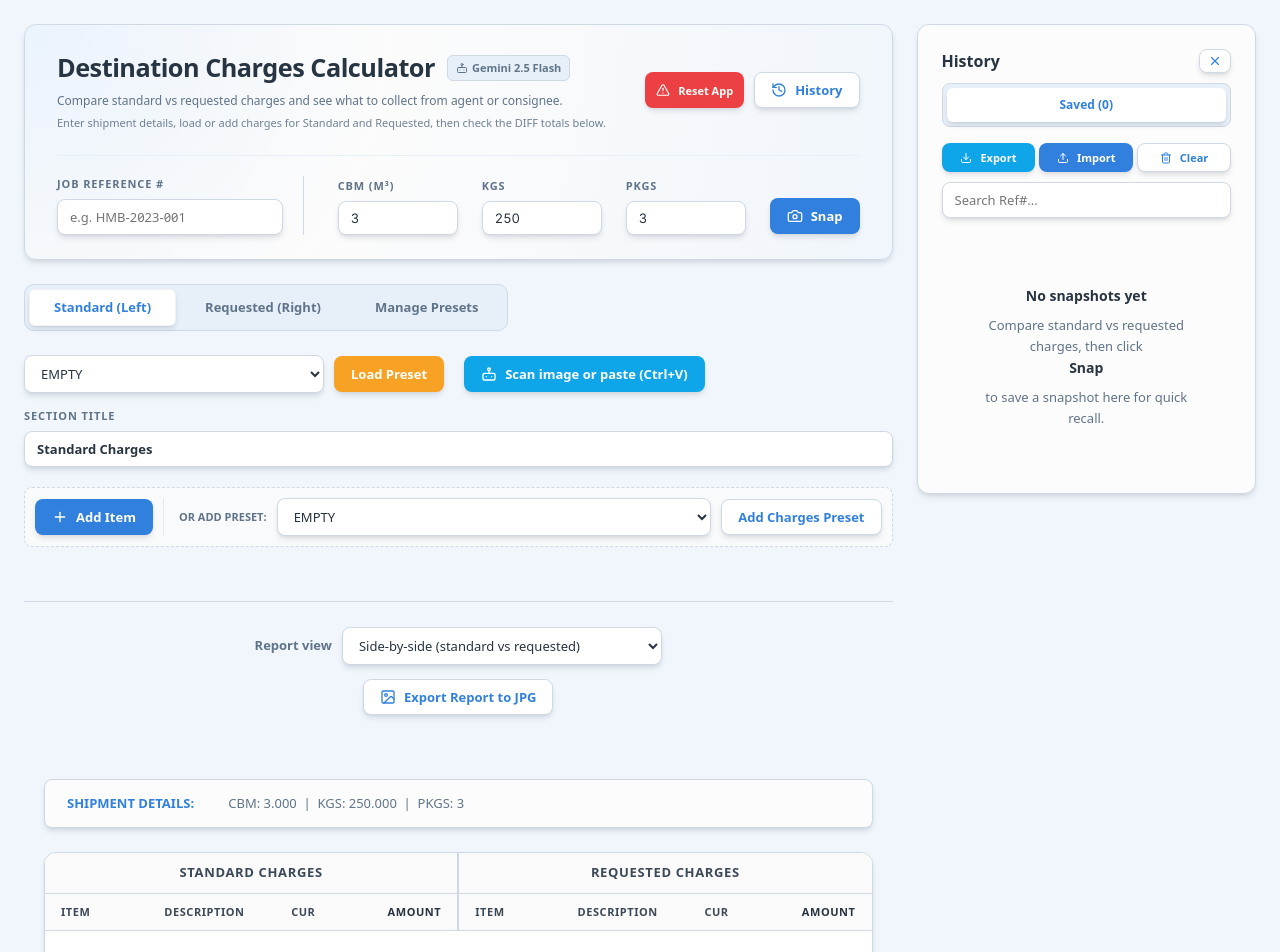
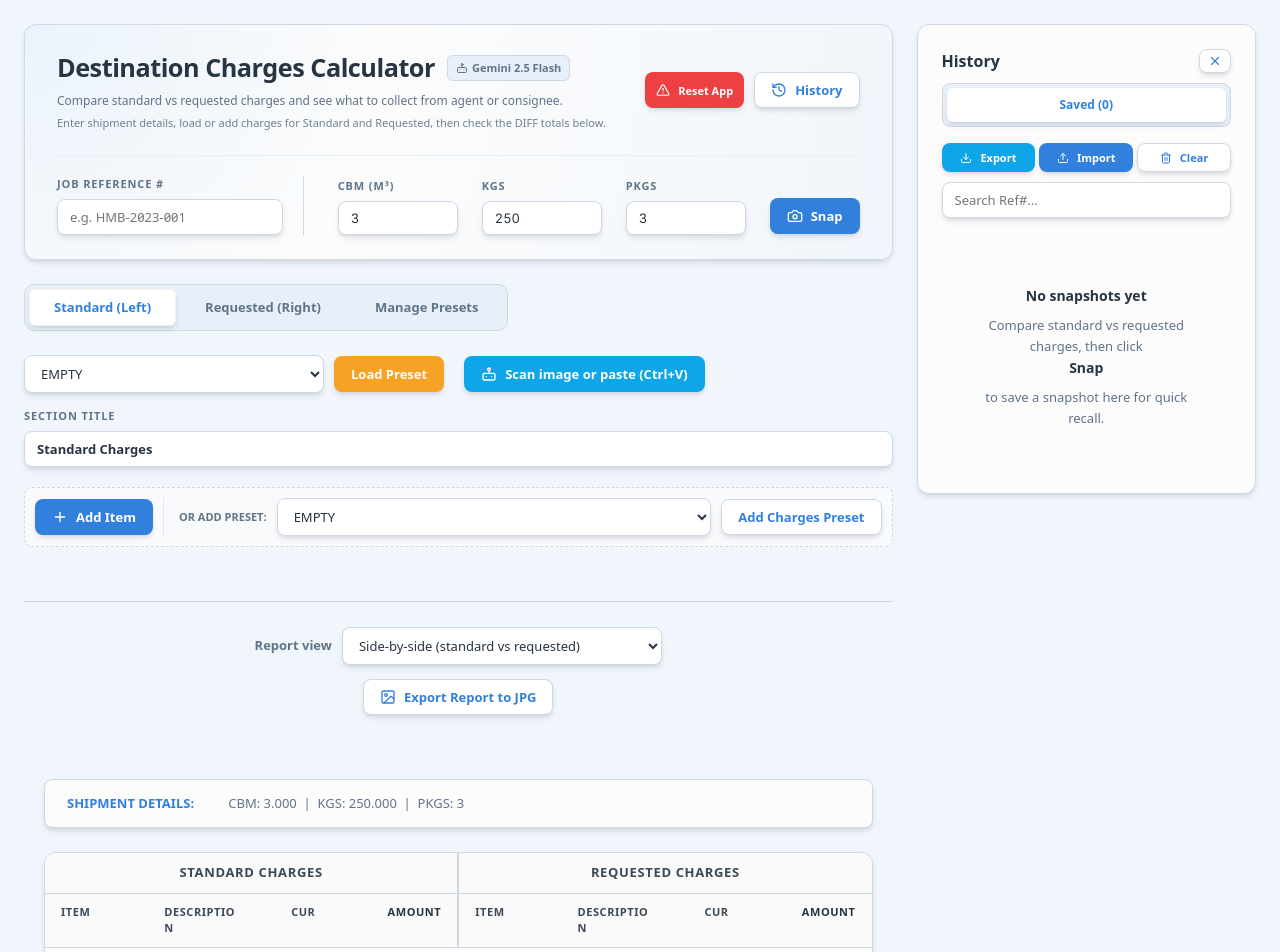
Before and after one commit to leo67621310-dev/DestCalc2026FEB, a React (Vite) app: page / in a window 1280 px wide. Shown: the top 952 px of the page. Built offline with nearby package versions, Linux system fonts and the light colour scheme.

Commit message:
style: widen description column, narrow currency in report tables
Made-with: Cursor

```diff
--- a/index.css
+++ b/index.css
@@ -324,10 +324,21 @@ button:active { transform: translateY(0); box-shadow: var(--shadow); transform:
 
 .table-wrapper { flex: 1; display: flex; flex-direction: column; min-width: 0; }
 .xl-table { width: 100%; border-collapse: collapse; font-size: 13px; table-layout: fixed; }
-.xl-table .col-item { width: 18%; }
-.xl-table .col-desc { width: 42%; }
-.xl-table .col-curr { width: 10%; }
-.xl-table .col-amt { width: 20%; min-width: 5rem; }
+/* Item | Description (wide for multi-condition lines) | Cur (minimal) | Amount */
+.xl-table .col-item { width: 14%; }
+.xl-table .col-desc {
+  width: 56%;
+  min-width: 0;
+  word-break: break-word;
+  overflow-wrap: anywhere;
+}
+.xl-table .col-curr {
+  width: 5%;
+  max-width: 3.25rem;
+  padding-left: 8px;
+  padding-right: 8px;
+}
+.xl-table .col-amt { width: 19%; min-width: 4.25rem; }
 
 .xl-header {
   background: #fafafa;
@@ -340,7 +351,7 @@ button:active { transform: translateY(0); box-shadow: var(--shadow); transform:
   font-size: 11px;
   letter-spacing: 0.05em;
 }
-.xl-header.col-curr { text-align: center; }
+.xl-header.col-curr { text-align: center; max-width: 3.25rem; padding-left: 8px; padding-right: 8px; }
 .xl-header.col-amt { text-align: right; padding-right: 16px; }
 
 .xl-row td {
```
